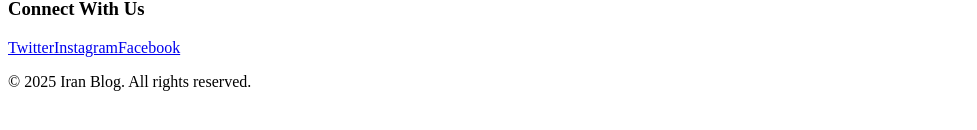
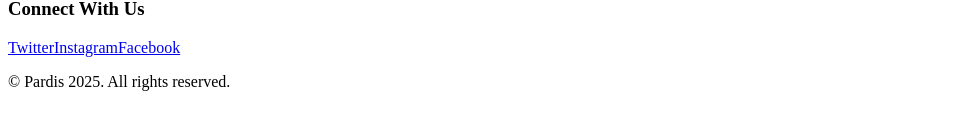
Before and after one commit to Ali-consciousroad/blog, a Next.js app: page /partners in a window 1280 px wide. Shown: the part 636-766 px from the top of the page, without its empty margins (0-977 px from the left). Built offline with nearby package versions, Linux system fonts and the light colour scheme; no server answers.

Commit message:
Update footer with new styling and content

```diff
--- a/components/footer.tsx
+++ b/components/footer.tsx
@@ -47,8 +47,10 @@ export default function Footer() {
             </div>
           </div>
         </div>
-        <div className="mt-8 pt-8 border-t border-gray-800 text-center text-gray-400">
-          <p>&copy; {new Date().getFullYear()} Iran Blog. All rights reserved.</p>
+
+        {/* Copyright */}
+        <div className="border-t border-gray-800 mt-8 pt-8 text-center text-gray-400">
+          <p>&copy; Pardis {new Date().getFullYear()}. All rights reserved.</p>
         </div>
       </Container>
     </footer>
```
